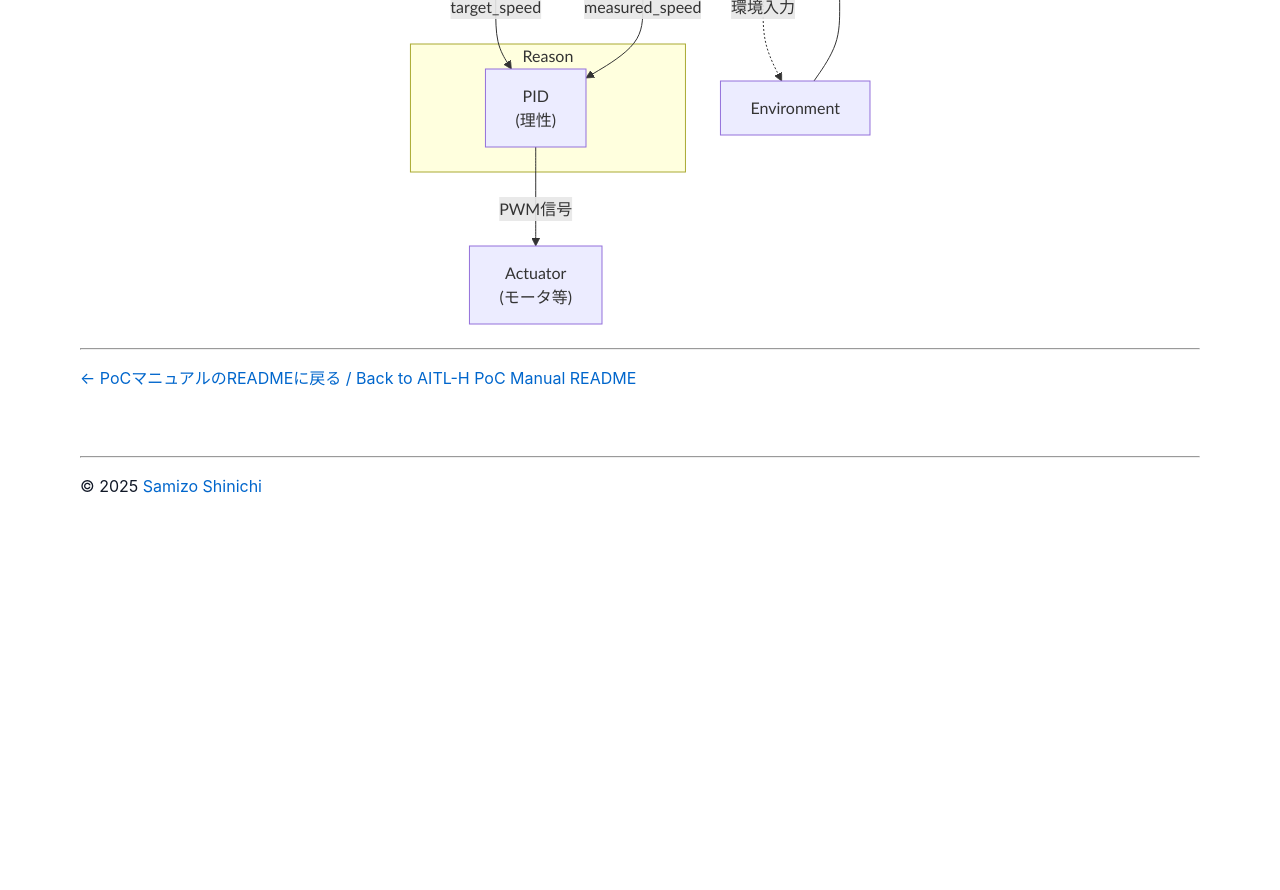
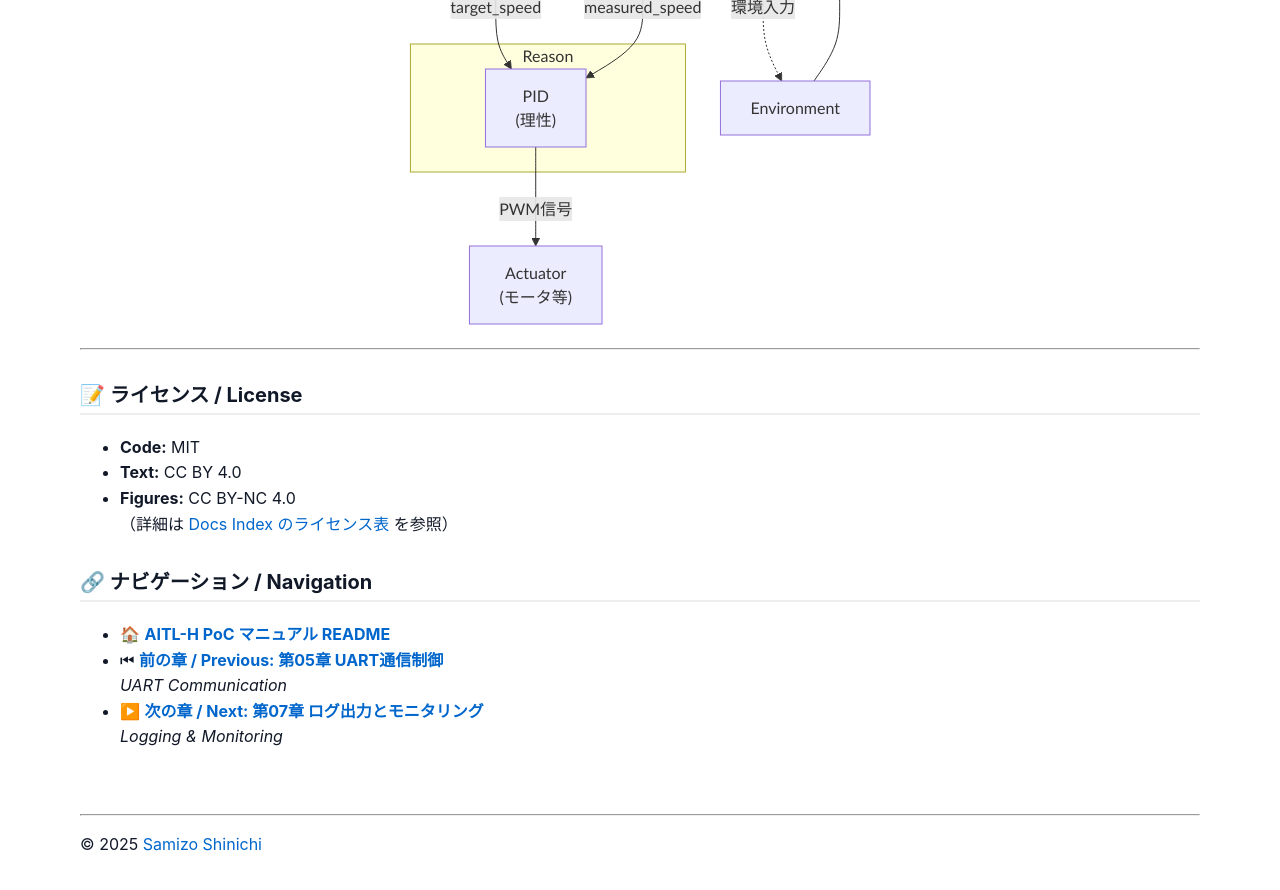
Before and after one commit to Samizo-AITL/AITL-H, a Jekyll site: the page built from docs/chapter06_run_main_arch.md, in a window 1280 px wide and 900 px high, scrolled down 2428 px. Shown: the top 890 px of the window. Built offline with Jekyll 4.4.1, drawn with Linux system fonts in a browser that asks for light colours; before the commit the page ends 2969 px from its top, so only the background shows below that.

Commit message:
Update chapter06_run_main_arch.md

```diff
--- a/docs/chapter06_run_main_arch.md
+++ b/docs/chapter06_run_main_arch.md
@@ -120,4 +120,16 @@
 
 ---
 
-[← PoCマニュアルのREADMEに戻る / Back to AITL-H PoC Manual README](README.md)
+### 📝 **ライセンス / License**
+
+- **Code:** MIT
+- **Text:** CC BY 4.0
+- **Figures:** CC BY-NC 4.0
+（詳細は [Docs Index のライセンス表](/AITL-H/docs/#-ライセンス--license) を参照）
+
+### 🔗 **ナビゲーション / Navigation**
+- 🏠 **[AITL-H PoC マニュアル README](/AITL-H/docs/)**
+- ⏮ **[前の章 / Previous: 第05章 UART通信制御](/AITL-H/docs/chapter05_uart_control.html)**
+  _UART Communication_
+- ▶️ **[次の章 / Next: 第07章 ログ出力とモニタリング](/AITL-H/docs/chapter07_log_monitoring.html)**
+  _Logging & Monitoring_
```
